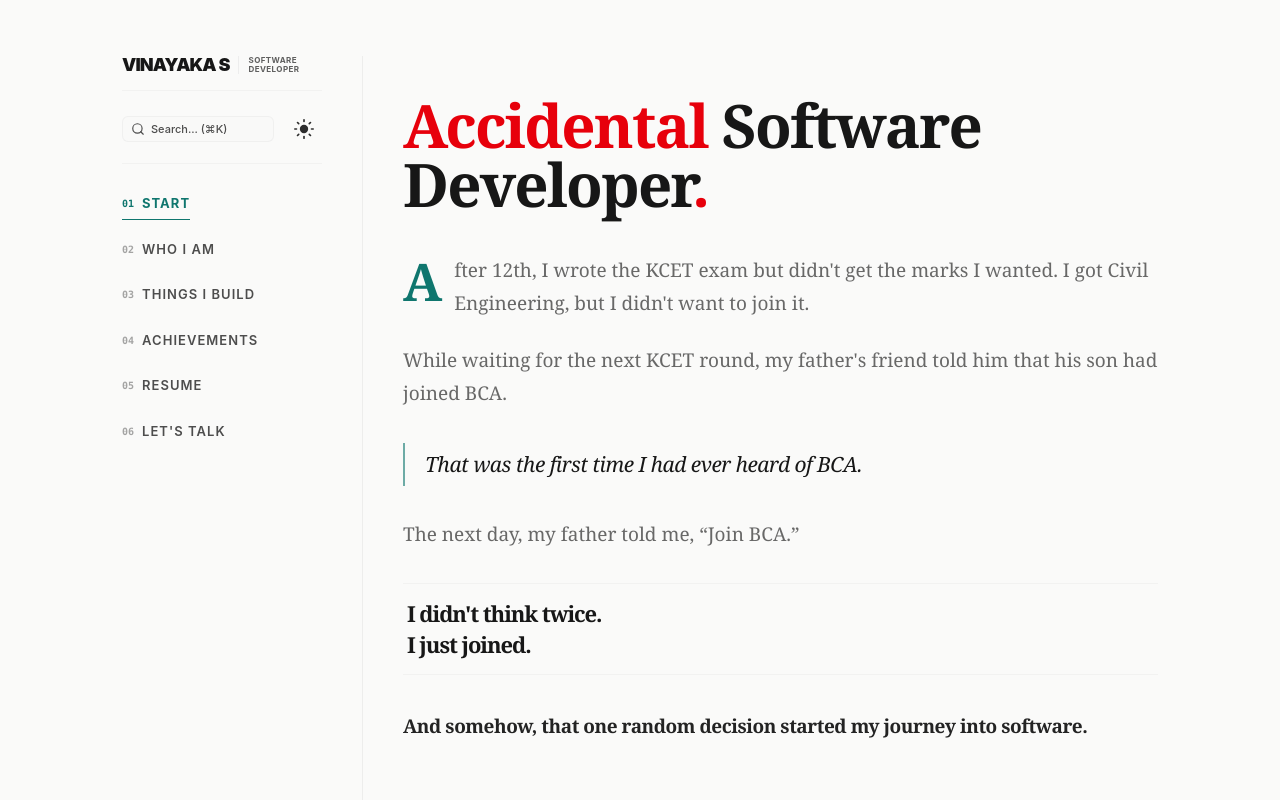
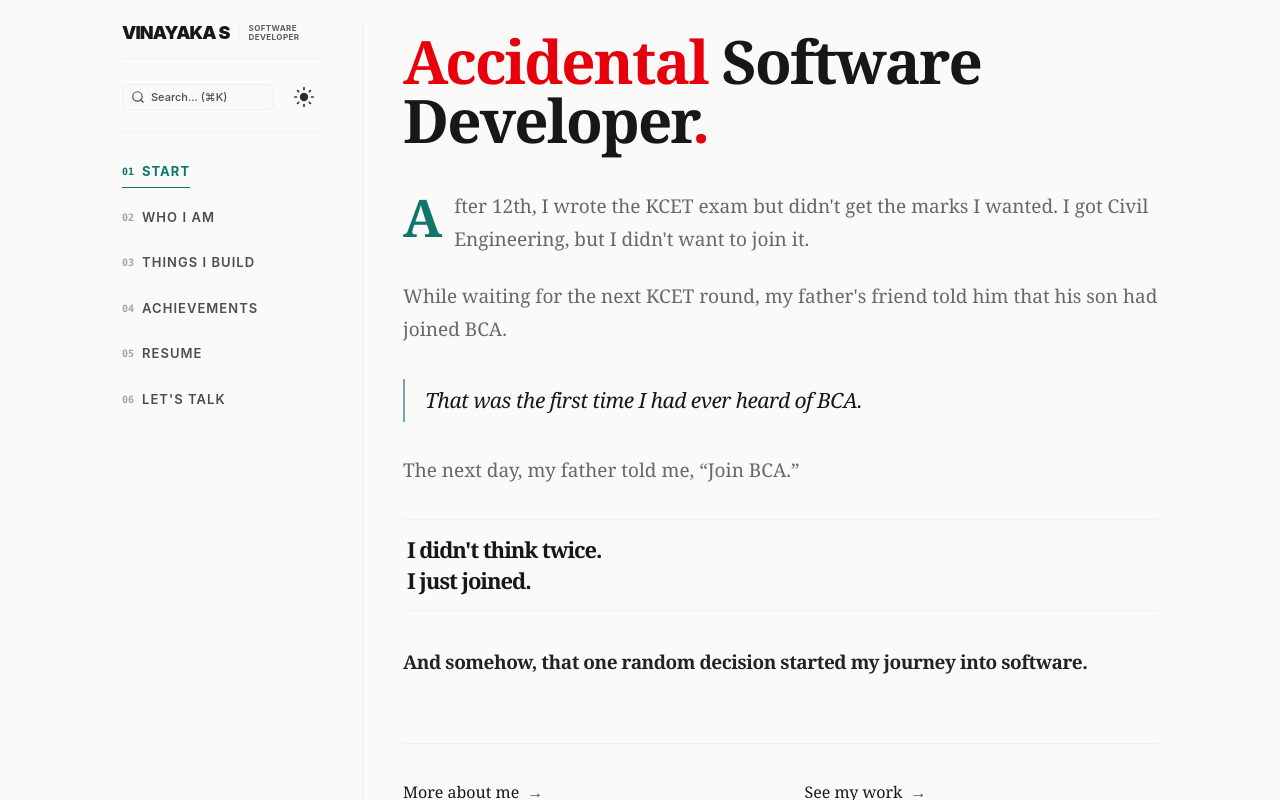
Before and after one commit to vinayaka2003/Portfolio, a Next.js app: page / in a window 1280 px wide. Shown: the top 800 px of the page. Built offline with nearby package versions, Linux system fonts and the light colour scheme.

Commit message:
Design: Reduce container padding tops and remove duplicate relative offsets to align sidebar and main hero at the top

```diff
--- a/src/app/page.js
+++ b/src/app/page.js
@@ -26,7 +26,7 @@ export default function Home() {
   ];
 
   return (
-    <div className="pt-6 sm:pt-8 lg:pt-10 pb-2 font-serif antialiased">
+    <div className="pt-1 sm:pt-1.5 lg:pt-2 pb-2 font-serif antialiased">
       {/* Hero Heading - Dynamic scale with optical line breaks */}
       <h1 className="max-w-[850px] text-[clamp(2.15rem,5.5vw,3.75rem)] font-bold tracking-[-0.03em] leading-[0.98] mb-10 font-serif text-foreground">
         <span className="text-red-600 dark:text-red-500">Accidental</span> Software Developer<span className="text-red-600 dark:text-red-500">.</span>
--- a/src/components/EditorialNavbar.jsx
+++ b/src/components/EditorialNavbar.jsx
@@ -65,7 +65,7 @@ export default function EditorialNavbar() {
   const isDark = mounted && resolvedTheme === "dark";
 
   return (
-    <header className="font-sans w-full select-none relative md:sticky md:top-14 z-40">
+    <header className="font-sans w-full select-none relative z-40">
       {/* Desktop Left Sidebar Navigation (≥ md) */}
       <div className="hidden md:flex flex-col gap-5 w-full">
         {/* Branding Header */}
--- a/src/components/LayoutWrapper.jsx
+++ b/src/components/LayoutWrapper.jsx
@@ -26,9 +26,9 @@ export default function LayoutWrapper({ children }) {
 
   return (
     <div className="max-w-[1100px] mx-auto px-6 sm:px-8 w-full min-h-screen print:px-0">
-      <div className="flex flex-col md:flex-row pt-0 md:pt-14 pb-16 print:pt-0 print:pb-0">
+      <div className="flex flex-col md:flex-row pt-0 md:pt-6 pb-16 print:pt-0 print:pb-0">
         {/* Left Sidebar Navigation Column (220px-240px) */}
-        <aside className="md:w-[220px] lg:w-[240px] shrink-0 md:sticky md:top-14 md:self-start md:pr-8 lg:pr-10 pb-6 md:pb-0 print:hidden">
+        <aside className="md:w-[220px] lg:w-[240px] shrink-0 md:sticky md:top-6 md:self-start md:pr-8 lg:pr-10 pb-6 md:pb-0 print:hidden">
           <EditorialNavbar />
         </aside>
 
```
